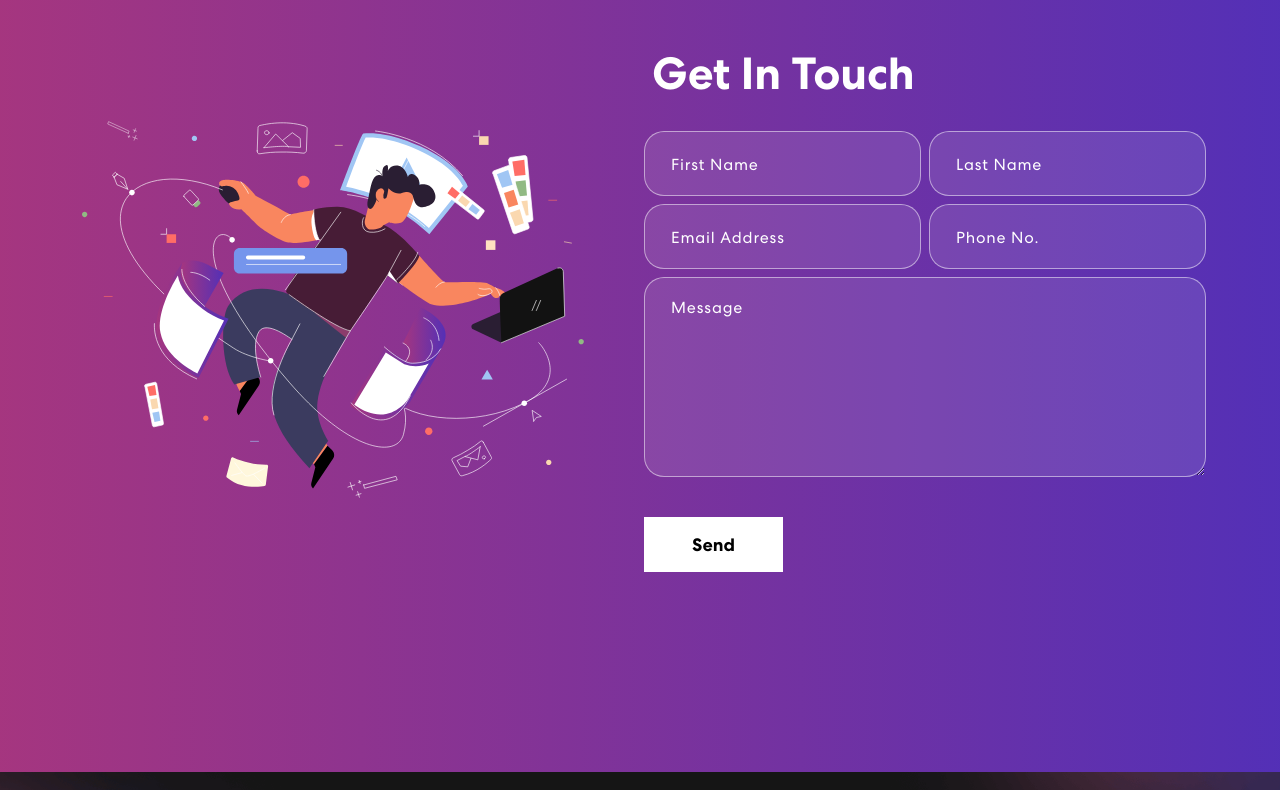
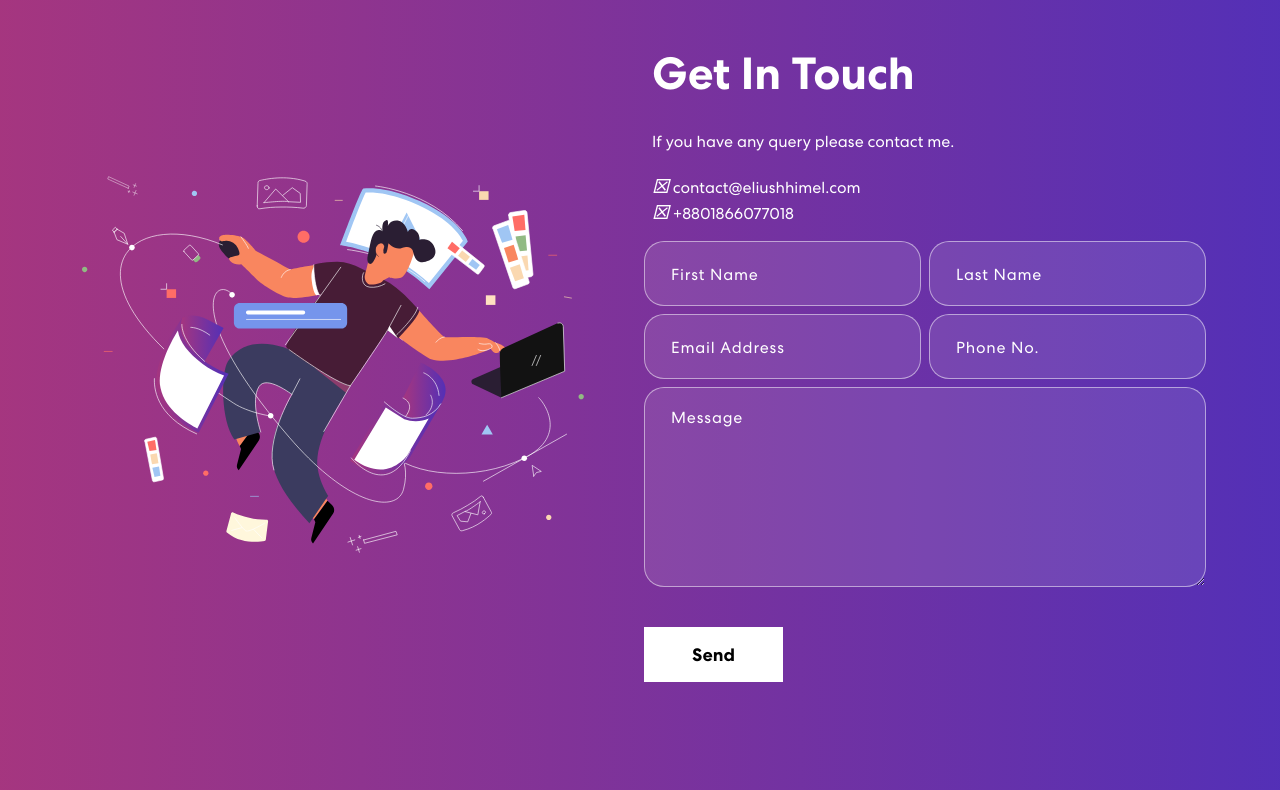
Before and after one commit to EliusHHimel/eliushhimel.github.io, a React (Create React App) app: page / in a window 1280 px wide. Shown: the part 2040-2830 px from the top of the page. Built offline with nearby package versions, Linux system fonts and the light colour scheme.

Commit message:
contact us info added

```diff
--- a/public/index.html
+++ b/public/index.html
@@ -8,6 +8,7 @@
   <meta name="theme-color" content="#000000" />
   <meta name="description" content="Web site created using create-react-app" />
   <link rel="apple-touch-icon" href="%PUBLIC_URL%/logo192.png" />
+  <link rel="stylesheet" href="https://site-assets.fontawesome.com/releases/v6.2.1/css/all.css">
   <!--
       manifest.json provides metadata used when your web app is installed on a
       user's mobile device or desktop. See https://developers.google.com/web/fundamentals/web-app-manifest/
--- a/src/App.css
+++ b/src/App.css
@@ -647,6 +647,18 @@ nav.navbar .navbar-toggler[aria-expanded="true"] .navbar-toggler-icon {
   width: 100%;
 }
 
+.contact-info i {
+  font-size: 20px;
+}
+
+.contact-info a {
+  color: white;
+  text-decoration: none;
+}
+
+.contact-info a:hover {
+  color: #14dcaa;
+}
 
 /************ Footer Css ************/
 .footer {
--- a/src/components/Contact.js
+++ b/src/components/Contact.js
@@ -59,6 +59,12 @@ export const Contact = () => {
               {({ isVisible }) =>
                 <div className={isVisible ? "animate__animated animate__fadeIn" : ""}>
                   <h2>Get In Touch</h2>
+                  <p className="contact-info">If you have any query please contact me.
+                    <br />
+                    <br />
+                    <i class="fa-duotone fa-envelope"></i> <a href="mailto:contact@eliushhimel.com">contact@eliushhimel.com</a> <br />
+                    <i class="fa-duotone fa-phone"></i> <a href="tel:+8801866077018">+8801866077018</a>
+                  </p>
                   <form onSubmit={handleSubmit}>
                     <Row>
                       <Col size={12} sm={6} className="px-1">
```
